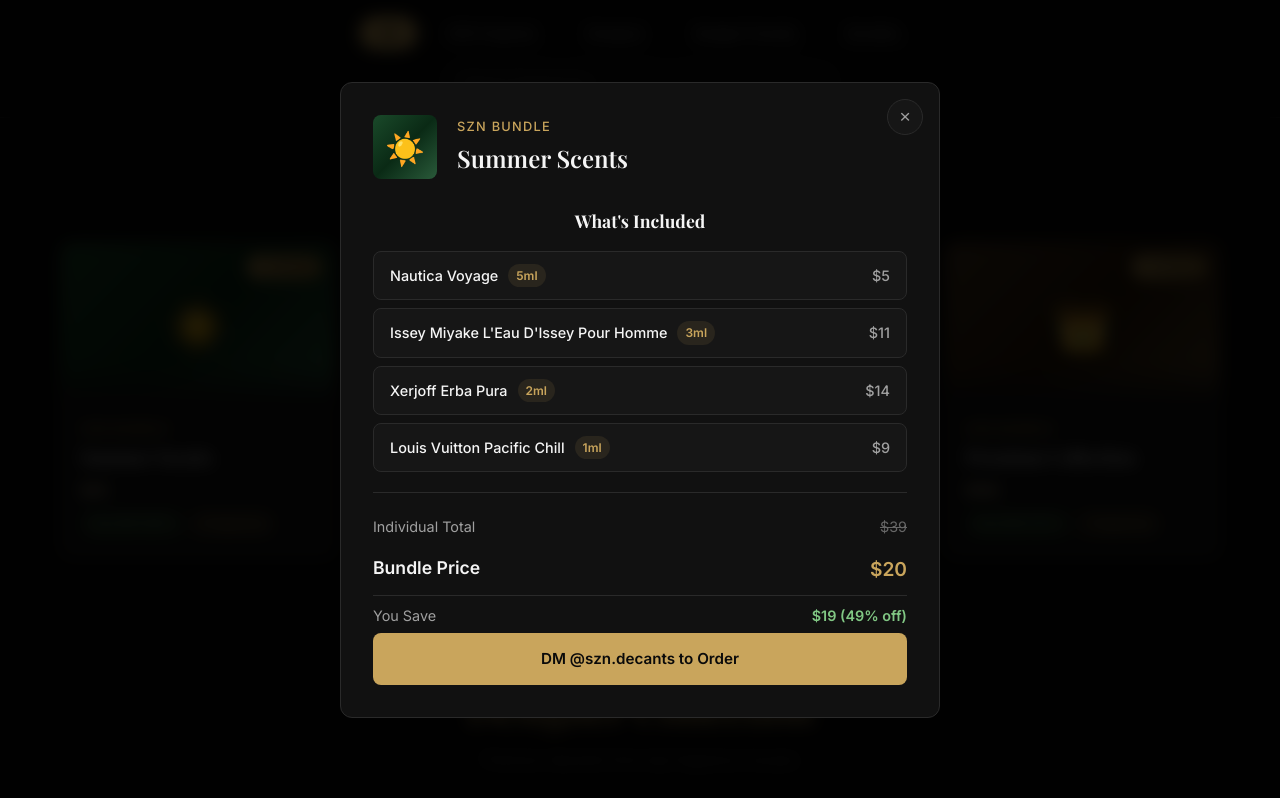
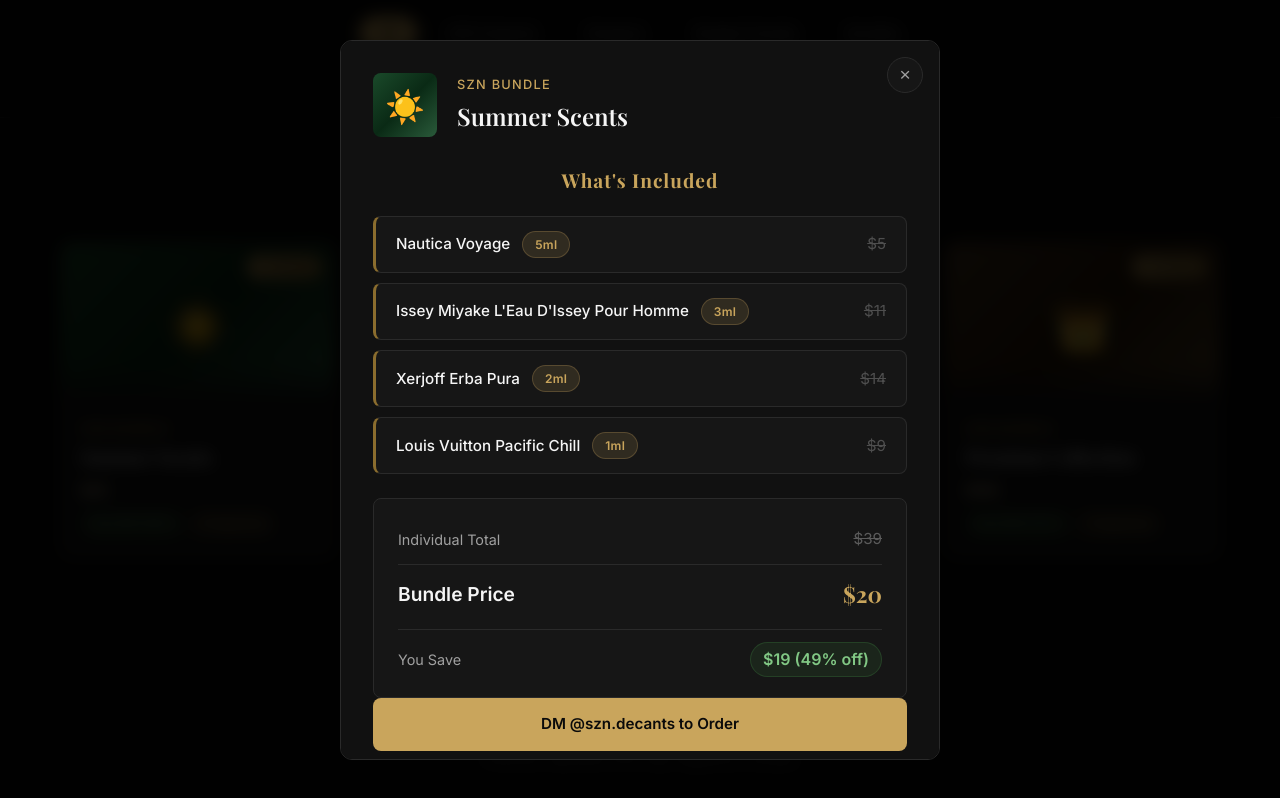
Before and after one commit to szn-decants/szn-decants.github.io, a plain HTML site: page index.html in a window 1280 px wide. Both pictures are taken after a click on the element 197 px from the left and 1776 px from the top of the page. Shown: the part 1376-2174 px from the top of the page. Drawn offline with nearby package versions, Linux system fonts and the light colour scheme.

Commit message:
Update style.css
upgrades

```diff
--- a/style.css
+++ b/style.css
@@ -411,44 +411,53 @@ body {
 
 .modal-bundle-items h3 {
   font-family: 'Playfair Display', serif;
-  font-size: 1.1rem;
-  margin-bottom: 16px;
-  color: var(--text-primary);
+  font-size: 1.2rem;
+  margin-bottom: 20px;
+  color: var(--gold);
   text-align: center;
+  letter-spacing: 0.05em;
 }
 
 .bundle-items-list {
   display: flex;
   flex-direction: column;
-  gap: 8px;
-  margin-bottom: 20px;
+  gap: 10px;
+  margin-bottom: 24px;
 }
 
 .bundle-item-row {
   display: flex;
+  flex-direction: row;
+  flex-wrap: nowrap;
   justify-content: space-between;
   align-items: center;
-  padding: 12px 16px;
+  padding: 14px 20px;
   background: var(--bg-card);
   border: 1px solid var(--border);
   border-radius: var(--radius-sm);
   transition: var(--transition);
+  border-left: 3px solid var(--gold-dark);
 }
 
 .bundle-item-row:hover {
   border-color: var(--gold-dark);
+  border-left-color: var(--gold);
+  background: var(--bg-card-hover);
+  transform: translateX(4px);
 }
 
 .bundle-item-info {
   display: flex;
+  flex-direction: row;
+  flex-wrap: nowrap;
   align-items: center;
-  gap: 10px;
-  flex: 1;
+  gap: 12px;
+  flex: 1 1 auto;
   min-width: 0;
 }
 
 .bundle-item-name {
-  font-size: 0.9rem;
+  font-size: 0.95rem;
   color: var(--text-primary);
   font-weight: 500;
   white-space: nowrap;
@@ -459,59 +468,80 @@ body {
 .bundle-item-size {
   font-size: 0.75rem;
   color: var(--gold);
-  background: rgba(201,165,92,0.1);
-  padding: 2px 8px;
+  background: rgba(201,165,92,0.15);
+  border: 1px solid rgba(201,165,92,0.25);
+  padding: 3px 12px;
   border-radius: 50px;
   font-weight: 600;
   flex-shrink: 0;
+  letter-spacing: 0.02em;
 }
 
 .bundle-item-price {
-  font-size: 0.9rem;
-  color: var(--text-secondary);
-  font-weight: 500;
+  font-size: 0.95rem;
+  color: var(--text-muted);
+  font-weight: 400;
   flex-shrink: 0;
-  margin-left: 12px;
+  margin-left: 16px;
+  text-decoration: line-through;
+  opacity: 0.7;
 }
 
 .bundle-savings {
-  border-top: 1px solid var(--border);
-  padding-top: 16px;
+  background: var(--bg-card);
+  border: 1px solid var(--border);
+  border-radius: var(--radius-sm);
+  padding: 20px 24px;
+  margin-top: 4px;
 }
 
 .bundle-total-row {
   display: flex;
+  flex-direction: row;
+  flex-wrap: nowrap;
   justify-content: space-between;
-  padding: 6px 0;
+  align-items: center;
+  padding: 8px 0;
   font-size: 0.9rem;
   color: var(--text-secondary);
 }
 
 .bundle-total-strikethrough {
   text-decoration: line-through;
-  opacity: 0.6;
+  opacity: 0.5;
+  font-size: 0.95rem;
 }
 
 .bundle-price-row {
-  font-size: 1.1rem;
+  font-size: 1.2rem;
   font-weight: 600;
   color: var(--text-primary);
-  padding: 10px 0;
+  padding: 12px 0;
+  border-top: 1px solid var(--border);
+  margin-top: 4px;
 }
 
 .bundle-total-price {
   color: var(--gold);
-  font-size: 1.2rem;
+  font-size: 1.4rem;
+  font-family: 'Playfair Display', serif;
+  font-weight: 700;
 }
 
 .bundle-savings-row {
-  padding-top: 8px;
+  padding: 12px 0 0;
   border-top: 1px solid var(--border);
+  margin-top: 4px;
 }
 
 .bundle-total-savings {
   color: #81c784;
-  font-weight: 600;
+  font-weight: 700;
+  font-size: 1rem;
+  background: rgba(76,175,80,0.1);
+  padding: 4px 12px;
+  border-radius: 50px;
+  border: 1px solid rgba(76,175,80,0.2);
 }
 
 /* =============================================
```
